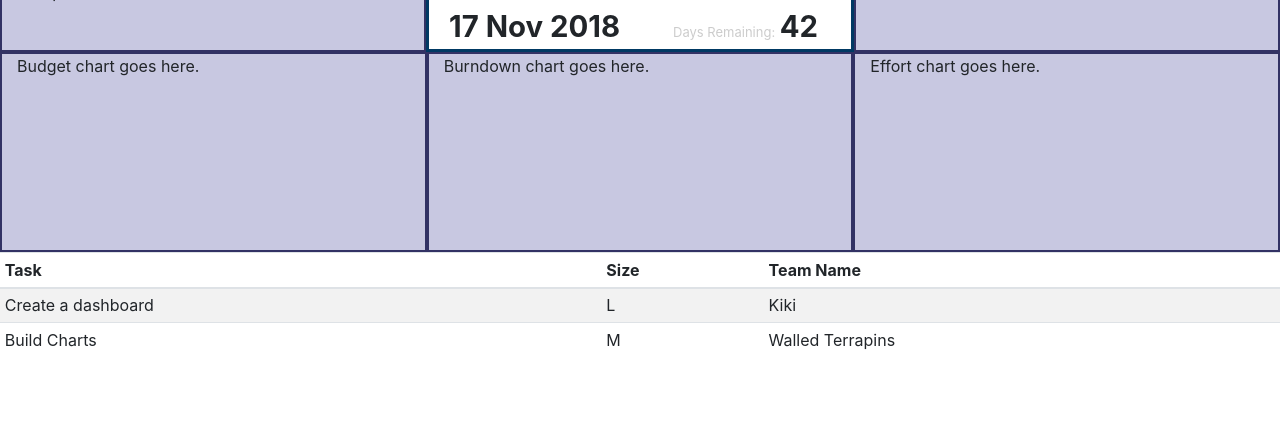
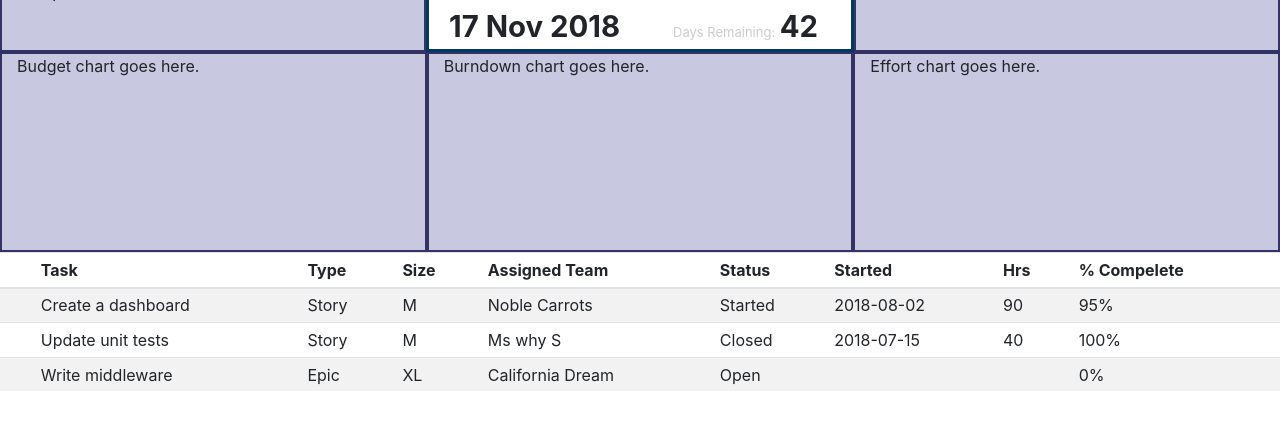
Before and after one commit to lizergit/DS-Dashboard, a plain HTML site: page index.html in a window 1280 px wide. Shown: the part 78-508 px from the top of the page. Drawn offline with nearby package versions, Linux system fonts and the light colour scheme.

Commit message:
Sortable table

```diff
--- /dev/null
+++ b/Public/css/design.css
@@ -0,0 +1,33 @@
+th[role=columnheader]:not(.no-sort) {
+	cursor: pointer;
+}
+
+th[role=columnheader]:not(.no-sort):after {
+	content: '';
+	float: right;
+	margin-top: 7px;
+	border-width: 0 4px 4px;
+	border-style: solid;
+	border-color: #404040 transparent;
+	visibility: hidden;
+	opacity: 0;
+	-ms-user-select: none;
+	-webkit-user-select: none;
+	-moz-user-select: none;
+	user-select: none;
+}
+
+th[aria-sort=ascending]:not(.no-sort):after {
+	border-bottom: none;
+	border-width: 4px 4px 0;
+}
+
+th[aria-sort]:not(.no-sort):after {
+	visibility: visible;
+	opacity: 0.4;
+}
+
+th[role=columnheader]:not(.no-sort):hover:after {
+	visibility: visible;
+	opacity: 1;
+}
--- a/Public/index.html
+++ b/index.html
@@ -7,6 +7,8 @@
 
     <!-- Bootstrap CSS -->
     <link rel="stylesheet" href="https://stackpath.bootstrapcdn.com/bootstrap/4.1.3/css/bootstrap.min.css" integrity="sha384-MCw98/SFnGE8fJT3GXwEOngsV7Zt27NXFoaoApmYm81iuXoPkFOJwJ8ERdknLPMO" crossorigin="anonymous">
+    <link href="Public/css/design.css" rel="stylesheet" />
+
     <style type="text/css">
       .placeholder{
         background-color: rgb(200,200,225);
@@ -81,47 +83,65 @@
         </div><!--- end row 2 charts--->
 
         <div class="row">
-          <table class = "table table-striped table-sm">
+          <table id="taskTable" class = "table table-striped table-sm">
             <thead>
               <tr>
-                <th>
-                  Task
-                </th>
-                <th>
-                  Size
-                </th>
-                <th>
-                  Team Name
-                </th>
+                <th>&nbsp;</th>
+                <th>Task</th>
+                <th>Type</th>
+                <th>Size</th>
+                <th>Assigned Team</th>
+                <th>Status</th>
+                <th>Started</th>
+                <th>Hrs</th>
+                <th>% Compelete</th>
               </tr>
             </thead>
             <tbody>
               <tr>
-                <td>
-                  Create a dashboard
-                </td>
-                <td>
-                  L
-                </td>
-                <td>
-                  Kiki
-                </td>
+                <td></td>
+                <td>Create a dashboard</td>
+                <td>Story</td>
+                <td>M</td>
+                <td>Noble Carrots</td>
+                <td>Started</td>
+                <td>2018-08-02</td>
+                <td>90</td>
+                <td>95%</td>
               </tr>
               <tr>
-                <td>
-                  Build Charts
-                </td>
-                <td>
-                  M
-                </td>
-                <td>
-                  Walled Terrapins
-                </td>
+                <td></td>
+                <td>Update unit tests</td>
+                <td>Story</td>
+                <td>M</td>
+                <td>Ms why S</td>
+                <td>Closed</td>
+                <td>2018-07-15</td>
+                <td>40</td>
+                <td>100%</td>
               </tr>
+              <tr>
+                <td></td>
+                <td>Write middleware</td>
+                <td>Epic</td>
+                <td>XL</td>
+                <td>California Dream</td>
+                <td>Open</td>
+                <td></td>
+                <td></td>
+                <td>0%</td>
+              </tr>
+
             </tbody>
 
           </table>
         </div><!--- end row 3 tabular data --->
     </div>
+    <script src="Public/Js/tablesort.js"></script>
+    <script>
+
+      // Tablesort plugin from http://tristen.ca/tablesort/demo/
+      new Tablesort(document.getElementById('taskTable'));
+    </script>
   </body>
 </html>
```
Also changed, not shown: Public/Js/tablesort.js (added, +5 -0 lines), 1 other file.
